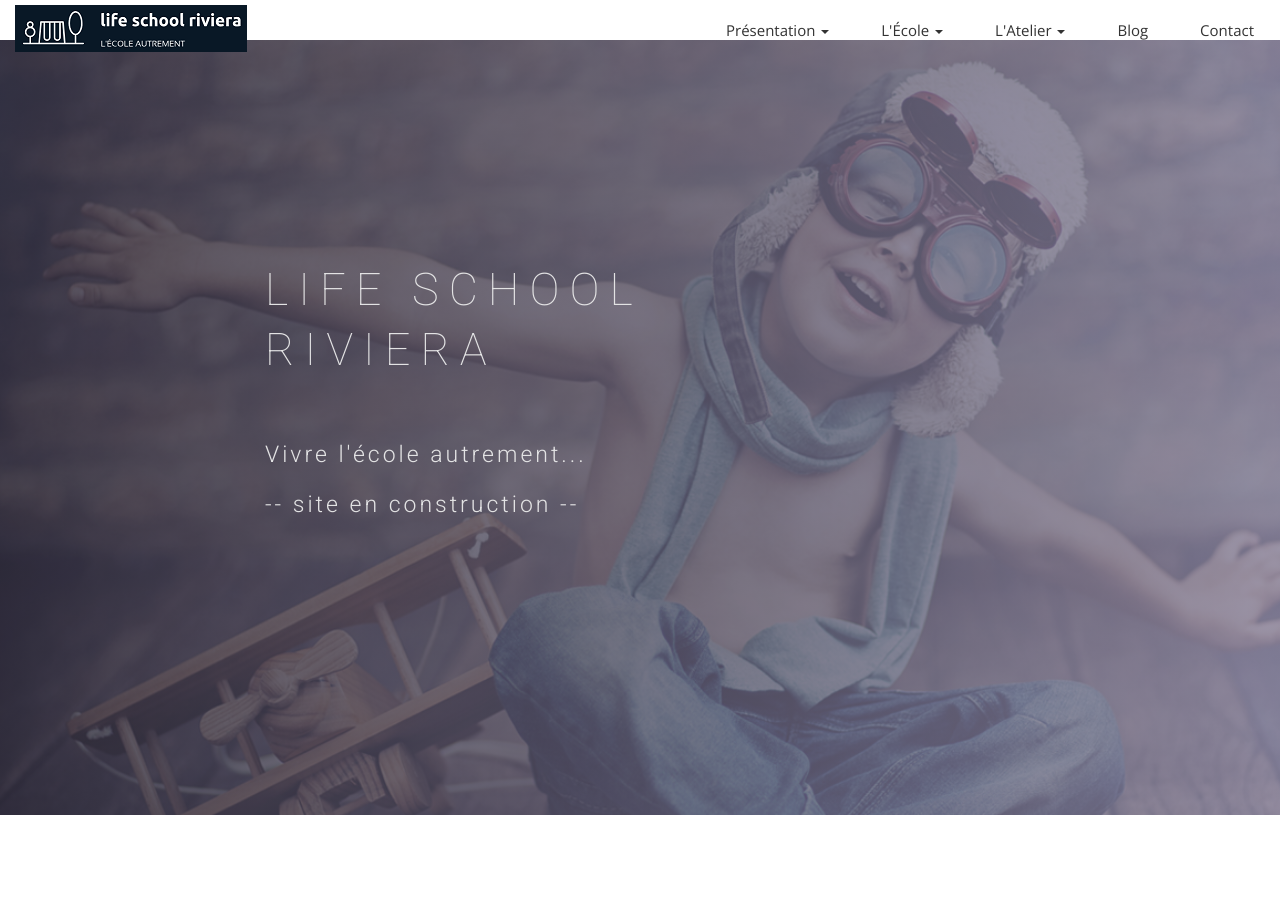
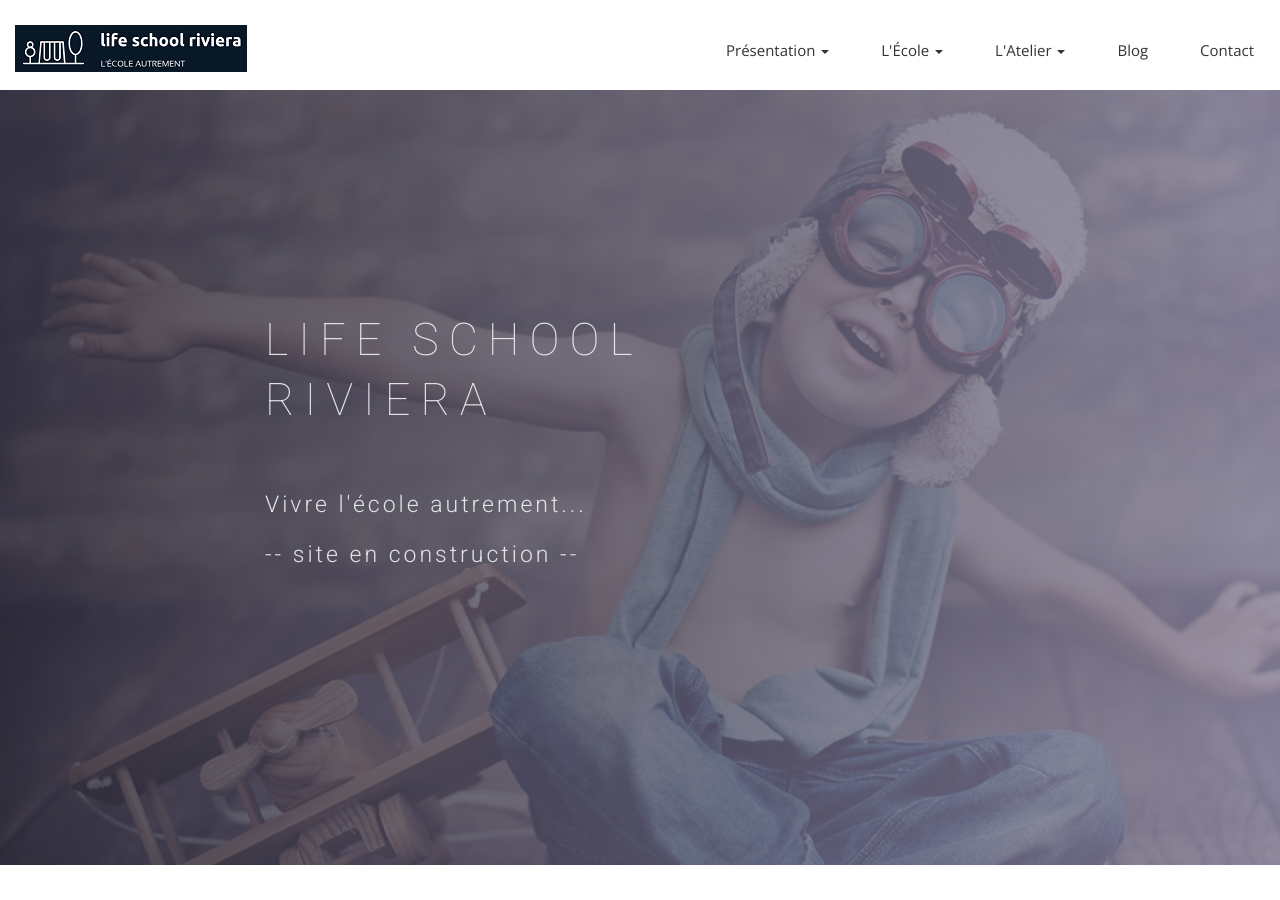
Before and after one commit to midjoule/lifeschool, a Jekyll site: the page built from index.html, in a window 1280 px wide and 900 px high. Built offline with Jekyll 4.4.1, drawn with Linux system fonts in a browser that asks for light colours; nearby versions of some CDN libraries; some web fonts are replaced.

Commit message:
Update header.html

```diff
--- a/_includes/header.html
+++ b/_includes/header.html
@@ -1,6 +1,6 @@
 <!-- Header Start -->
 <header>
-    <nav class="navbar navbar-default navbar-fixed-top">
+    <nav class="navbar navbar-default navbar-static-top">
       <div class="container-fluid">
         <div id="navbar" class="navbar-header">
           <button type="button" class="navbar-toggle collapsed" data-toggle="collapse" data-target="#navbar" aria-expanded="false" aria-controls="navbar">
```
